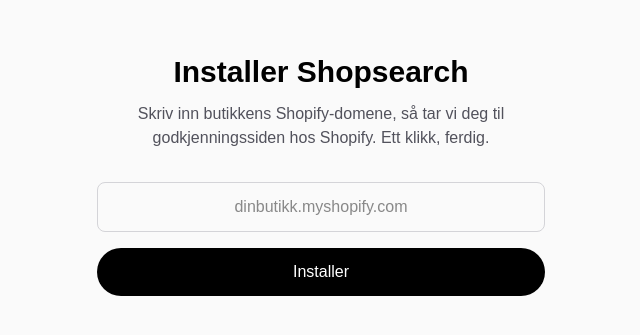
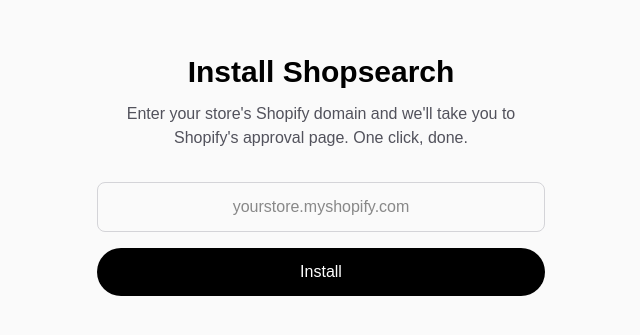
Before and after one commit to Magnufinuf/Shopsearch, a Next.js app: page /installer in a window 1280 px wide. Shown: the part 225-560 px from the top of the page, without its empty margins (319-959 px from the left). Built offline with nearby package versions, Linux system fonts and the light colour scheme.

Commit message:
Update page.tsx

```diff
--- a/app/installer/page.tsx
+++ b/app/installer/page.tsx
@@ -1,8 +1,16 @@
 "use client";
-import { useState } from "react";
+import { useState, useEffect } from "react";
+import { translations, detectLocale, Locale } from "@/lib/translations";
 
 export default function Installer() {
   const [shop, setShop] = useState("");
+  const [locale, setLocale] = useState<Locale>("en");
+
+  useEffect(() => {
+    setLocale(detectLocale(navigator.language));
+  }, []);
+
+  const t = translations[locale];
 
   function handleInstall(e: React.FormEvent) {
     e.preventDefault();
@@ -13,19 +21,19 @@ export default function Installer() {
   return (
     <div className="flex min-h-screen flex-col items-center justify-center bg-zinc-50 px-6 dark:bg-black">
       <main className="w-full max-w-md text-center">
-        <h1 className="text-3xl font-semibold text-black dark:text-white">Installer Shopsearch</h1>
-        <p className="mt-3 text-zinc-600 dark:text-zinc-400">Skriv inn butikkens Shopify-domene, så tar vi deg til godkjenningssiden hos Shopify. Ett klikk, ferdig.</p>
+        <h1 className="text-3xl font-semibold text-black dark:text-white">{t.installerTitle}</h1>
+        <p className="mt-3 text-zinc-600 dark:text-zinc-400">{t.installerSubtitle}</p>
         <form onSubmit={handleInstall} className="mt-8 flex flex-col gap-4">
           <input
             type="text"
             required
             value={shop}
             onChange={(e) => setShop(e.target.value)}
-            placeholder="dinbutikk.myshopify.com"
+            placeholder={t.installerPlaceholder}
             className="rounded-lg border border-zinc-300 px-4 py-3 text-center dark:border-zinc-700 dark:bg-zinc-900"
           />
           <button type="submit" className="rounded-full bg-black px-6 py-3 font-medium text-white hover:bg-zinc-800 dark:bg-white dark:text-black">
-            Installer
+            {t.installerButton}
           </button>
         </form>
       </main>
```
